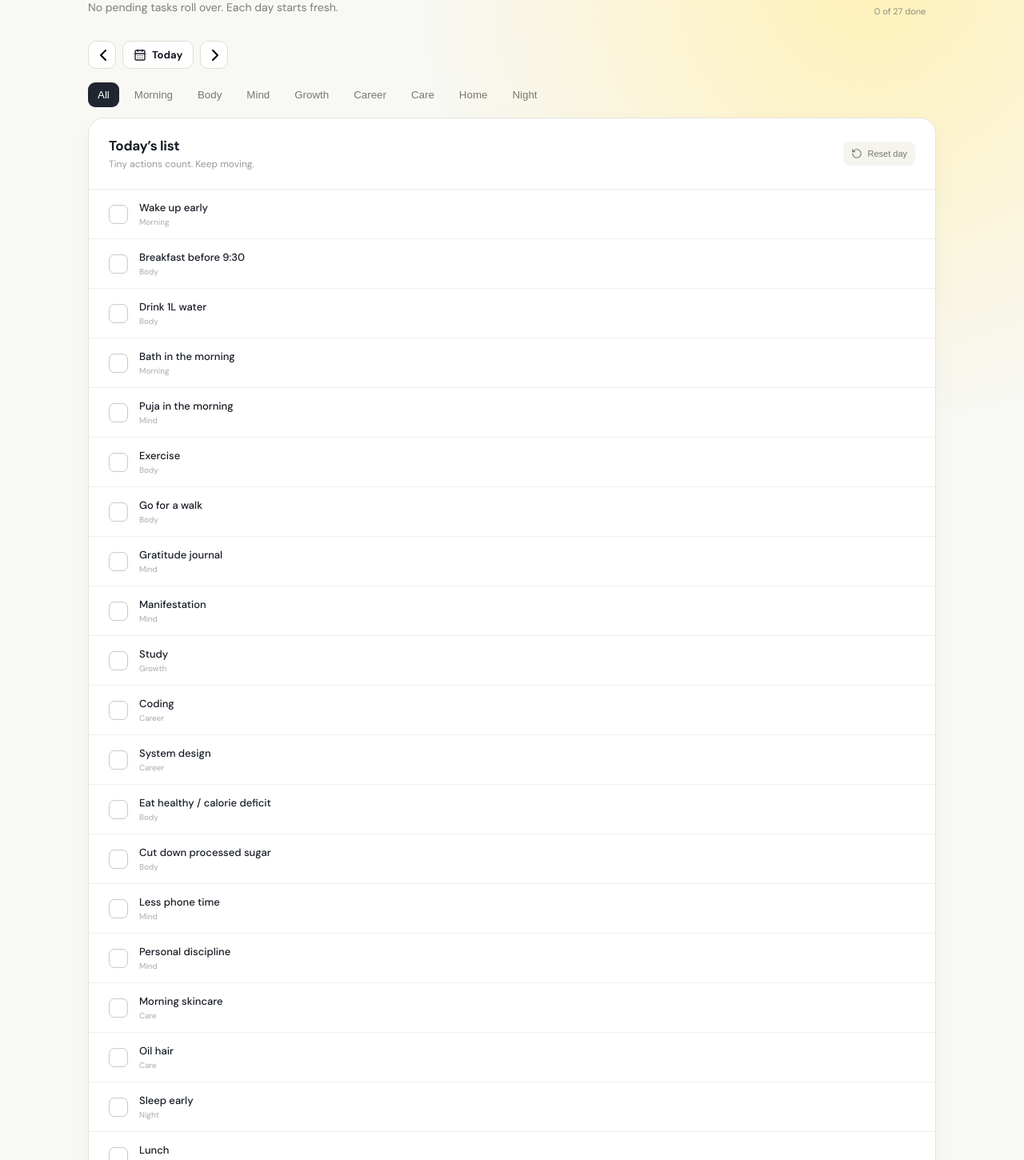
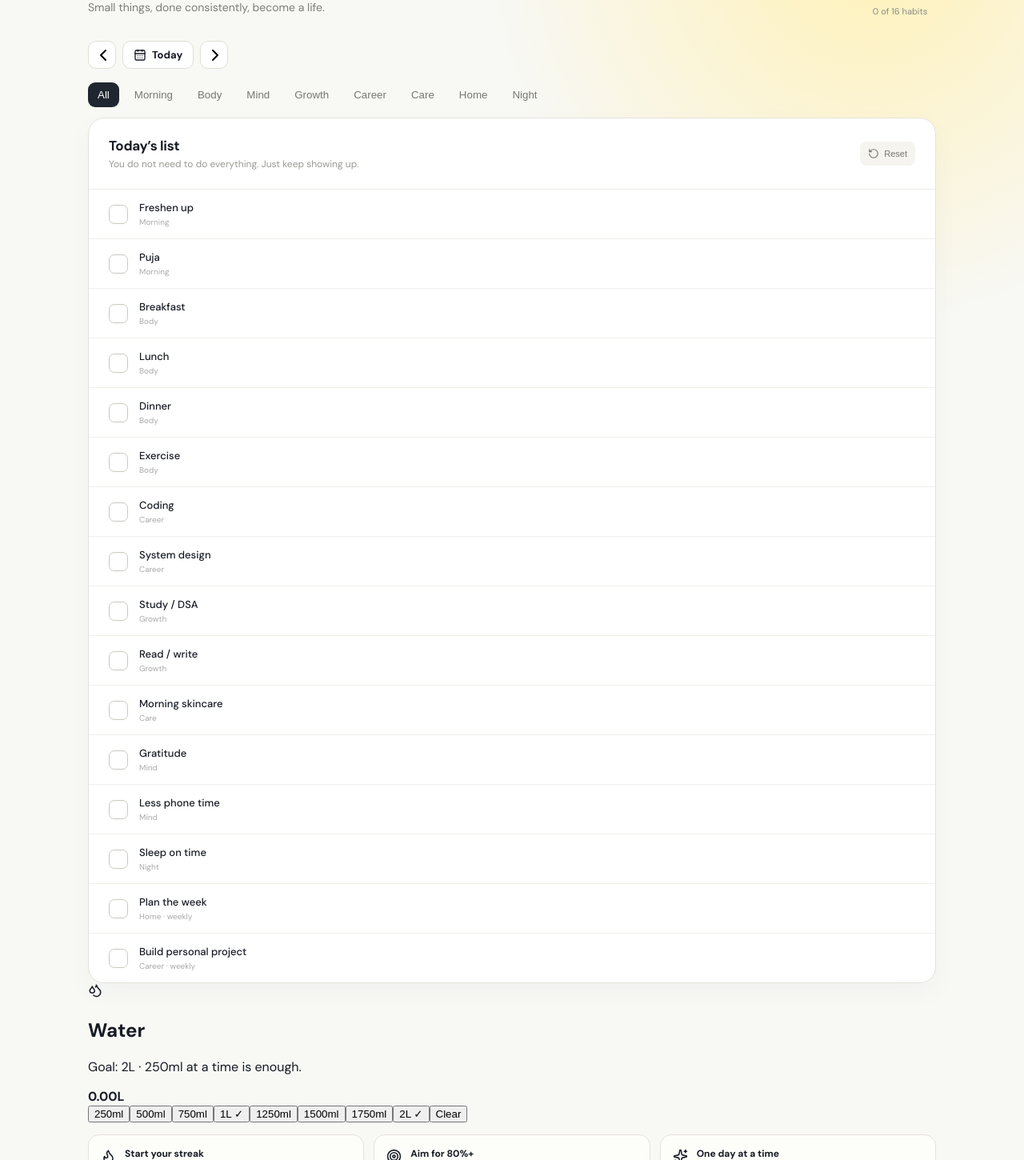
Before and after one commit to saiesha/mine, a React (Vite) app: page / in a window 1280 px wide. Shown: the part 220-1670 px from the top of the page at 80% size. Built offline with nearby package versions, Linux system fonts and the light colour scheme.

Commit message:
Improve habit tracker flow and add hydration + cute buddy

```diff
--- a/src/main.jsx
+++ b/src/main.jsx
@@ -1,61 +1,208 @@
 import React, { useEffect, useMemo, useState } from 'react';
 import { createRoot } from 'react-dom/client';
-import { CalendarDays, Check, ChevronLeft, ChevronRight, CircleHelp, Droplets, Flame, Plus, RotateCcw, Sparkles, Target, Trash2 } from 'lucide-react';
+import { CalendarDays, Check, ChevronLeft, ChevronRight, Droplets, Flame, Plus, RotateCcw, Sparkles, Target, Trash2 } from 'lucide-react';
 import './styles.css';
 
 const DEFAULT_HABITS = [
-  ['Wake up early','Morning','daily'], ['Breakfast before 9:30','Body','daily'], ['Drink 1L water','Body','daily'], ['Bath in the morning','Morning','daily'], ['Puja in the morning','Mind','daily'],
-  ['Exercise','Body','daily'], ['Go for a walk','Body','daily'], ['Gratitude journal','Mind','daily'], ['Manifestation','Mind','daily'], ['Study','Growth','daily'], ['Coding','Career','daily'], ['System design','Career','daily'],
-  ['Eat healthy / calorie deficit','Body','daily'], ['Cut down processed sugar','Body','daily'], ['Less phone time','Mind','daily'], ['Personal discipline','Mind','daily'], ['Morning skincare','Care','daily'], ['Oil hair','Care','daily'], ['Sleep early','Night','daily'],
-  ['Lunch','Body','daily'], ['Dinner','Body','daily'], ['Breakfast','Body','daily'],
-  ['Cook','Home','weekend'], ['Clean','Home','weekend'], ['Clean dishes','Home','weekend'], ['Wash clothes','Home','weekend'], ['Plan food for the week','Home','weekend'], ['Make grocery list','Home','weekend'],
-  ['Build personal project','Career','weekly'], ['Update website','Career','weekly'], ['GitHub update','Career','weekly'], ['LinkedIn update','Career','weekly'], ['Update resume','Career','weekly']
-].map(([name, category, cadence], i) => ({ id: `h${i+1}`, name, category, cadence }));
+  ['Freshen up', 'Morning', 'daily'],
+  ['Puja', 'Morning', 'daily'],
+  ['Breakfast', 'Body', 'daily'],
+  ['Lunch', 'Body', 'daily'],
+  ['Dinner', 'Body', 'daily'],
+  ['Exercise', 'Body', 'daily'],
+  ['Coding', 'Career', 'daily'],
+  ['System design', 'Career', 'daily'],
+  ['Study / DSA', 'Growth', 'daily'],
+  ['Read / write', 'Growth', 'daily'],
+  ['Morning skincare', 'Care', 'daily'],
+  ['Gratitude', 'Mind', 'daily'],
+  ['Less phone time', 'Mind', 'daily'],
+  ['Sleep on time', 'Night', 'daily'],
+  ['Cook', 'Home', 'weekend'],
+  ['Clean', 'Home', 'weekend'],
+  ['Laundry', 'Home', 'weekend'],
+  ['Plan the week', 'Home', 'weekly'],
+  ['Build personal project', 'Career', 'weekly'],
+].map(([name, category, cadence], i) => ({ id: `h${i + 1}`, name, category, cadence }));
 
-const CATEGORIES = ['All','Morning','Body','Mind','Growth','Career','Care','Home','Night'];
-const keyFor = (date) => date.toISOString().slice(0,10);
-const today = new Date(); today.setHours(0,0,0,0);
-const isWeekend = (d) => [0,6].includes(d.getDay());
-const formatDate = (d) => d.toLocaleDateString('en-IN',{weekday:'long',day:'numeric',month:'long'});
+const CATEGORIES = ['All', 'Morning', 'Body', 'Mind', 'Growth', 'Career', 'Care', 'Home', 'Night'];
+const WATER_STEPS = [250, 500, 750, 1000, 1250, 1500, 1750, 2000];
 
-function App(){
-  const [date,setDate] = useState(today);
-  const [habits,setHabits] = useState(()=>JSON.parse(localStorage.getItem('habits')||'null') || DEFAULT_HABITS);
-  const [done,setDone] = useState(()=>JSON.parse(localStorage.getItem('habit-done')||'{}'));
-  const [category,setCategory] = useState('All');
-  const [showAdd,setShowAdd] = useState(false);
-  const [newHabit,setNewHabit] = useState('');
-  const [newCategory,setNewCategory] = useState('Body');
-  const dateKey = keyFor(date);
+const dateKey = (date) => {
+  const y = date.getFullYear();
+  const m = String(date.getMonth() + 1).padStart(2, '0');
+  const d = String(date.getDate()).padStart(2, '0');
+  return `${y}-${m}-${d}`;
+};
+
+const today = new Date();
+today.setHours(0, 0, 0, 0);
+const isWeekend = (date) => [0, 6].includes(date.getDay());
+const formatDate = (date) => date.toLocaleDateString('en-IN', { weekday: 'long', day: 'numeric', month: 'long' });
+
+function readStorage(key, fallback) {
+  try {
+    const value = localStorage.getItem(key);
+    return value ? JSON.parse(value) : fallback;
+  } catch {
+    return fallback;
+  }
+}
+
+function App() {
+  const [date, setDate] = useState(today);
+  const [habits, setHabits] = useState(() => readStorage('habits', DEFAULT_HABITS));
+  const [done, setDone] = useState(() => readStorage('habit-done', {}));
+  const [water, setWater] = useState(() => readStorage('habit-water', {}));
+  const [category, setCategory] = useState('All');
+  const [showAdd, setShowAdd] = useState(false);
+  const [newHabit, setNewHabit] = useState('');
+  const [newCategory, setNewCategory] = useState('Body');
+  const [newCadence, setNewCadence] = useState('daily');
+
+  const currentKey = dateKey(date);
   const weekend = isWeekend(date);
 
-  useEffect(()=>localStorage.setItem('habits',JSON.stringify(habits)),[habits]);
-  useEffect(()=>localStorage.setItem('habit-done',JSON.stringify(done)),[done]);
+  useEffect(() => localStorage.setItem('habits', JSON.stringify(habits)), [habits]);
+  useEffect(() => localStorage.setItem('habit-done', JSON.stringify(done)), [done]);
+  useEffect(() => localStorage.setItem('habit-water', JSON.stringify(water)), [water]);
 
-  const visible = useMemo(()=>habits.filter(h=>category==='All'||h.category===category).filter(h=>h.cadence==='daily'||(h.cadence==='weekend'&&weekend)||h.cadence==='weekly'),[habits,category,weekend]);
-  const completed = visible.filter(h=>done[dateKey]?.includes(h.id)).length;
-  const progress = visible.length ? Math.round(completed/visible.length*100) : 0;
-  const toggle = (id) => setDone(x=>({...x,[dateKey]: x[dateKey]?.includes(id) ? x[dateKey].filter(v=>v!==id) : [...(x[dateKey]||[]),id]}));
-  const resetDay = () => setDone(x=>({...x,[dateKey]:[]}));
-  const addHabit = () => { if(!newHabit.trim()) return; setHabits(x=>[...x,{id:`h${Date.now()}`,name:newHabit.trim(),category:newCategory,cadence:'daily'}]); setNewHabit(''); setShowAdd(false); };
-  const removeHabit = (id) => setHabits(x=>x.filter(h=>h.id!==id));
+  const visible = useMemo(() => habits
+    .filter((habit) => category === 'All' || habit.category === category)
+    .filter((habit) => habit.cadence === 'daily' || (habit.cadence === 'weekend' && weekend) || habit.cadence === 'weekly'), [habits, category, weekend]);
 
-  return <div className="app">
-    <header className="topbar"><div className="brand"><span className="brand-dot">✦</span><div><strong>little by little</strong><small>your daily rhythm</small></div></div><button className="icon-btn" onClick={()=>setShowAdd(true)} aria-label="Add habit"><Plus size={19}/></button></header>
-    <main>
-      <section className="hero"><div><p className="eyebrow">{dateKey===keyFor(today)?'TODAY':'LOOKING BACK'}</p><h1>{formatDate(date)}</h1><p className="sub">No pending tasks roll over. Each day starts fresh.</p></div><div className="score"><div className="score-ring" style={{'--p':`${progress*3.6}deg`}}><span>{progress}<small>%</small></span></div><span>{completed} of {visible.length} done</span></div></section>
-      <div className="date-nav"><button onClick={()=>setDate(d=>new Date(d.getTime()-86400000))}><ChevronLeft/></button><div><CalendarDays size={16}/><b>{dateKey===keyFor(today)?'Today':date.toLocaleDateString('en-IN',{day:'2-digit',month:'short',year:'numeric'})}</b></div><button onClick={()=>setDate(d=>new Date(d.getTime()+86400000))}><ChevronRight/></button>{dateKey!==keyFor(today)&&<button className="today-btn" onClick={()=>setDate(today)}>Back to today</button>}</div>
-      <div className="category-row">{CATEGORIES.map(c=><button key={c} className={category===c?'active':''} onClick={()=>setCategory(c)}>{c}</button>)}</div>
-      <section className="list-card">
-        <div className="list-head"><div><h2>{weekend?'Weekend list':'Today’s list'}</h2><p>{weekend?'A little reset, a little progress.':'Tiny actions count. Keep moving.'}</p></div><button className="reset" onClick={resetDay}><RotateCcw size={14}/> Reset day</button></div>
-        <div className="habits">{visible.map(h=>{const checked=done[dateKey]?.includes(h.id); return <div className={`habit ${checked?'checked':''}`} key={h.id}>
-          <button className="check" onClick={()=>toggle(h.id)}>{checked&&<Check size={17}/>}</button><div className="habit-copy"><span>{h.name}</span><small>{h.category}{h.cadence==='weekly'?' · weekly':''}{h.cadence==='weekend'?' · weekend':''}</small></div><button className="delete" onClick={()=>removeHabit(h.id)} aria-label={`Delete ${h.name}`}><Trash2 size={14}/></button>
-        </div>})}</div>
-      </section>
-      <section className="insights"><div className="insight"><Flame size={19}/><div><b>Build the streak</b><span>Consistency beats a perfect day.</span></div></div><div className="insight"><Target size={19}/><div><b>{progress>=80?'Lovely work.':'Aim for 80%+'}</b><span>Do the important things first.</span></div></div><div className="insight"><Droplets size={19}/><div><b>Water check</b><span>1L → 2L, one glass at a time.</span></div></div></section>
-    </main>
-    <footer><Sparkles size={14}/> Built for your real life · stored privately in this browser <span>•</span> <CircleHelp size={14}/></footer>
-    {showAdd&&<div className="modal-backdrop" onClick={()=>setShowAdd(false)}><div className="modal" onClick={e=>e.stopPropagation()}><div className="modal-title"><h2>Add a habit</h2><button onClick={()=>setShowAdd(false)}>×</button></div><input autoFocus value={newHabit} onChange={e=>setNewHabit(e.target.value)} onKeyDown={e=>e.key==='Enter'&&addHabit()} placeholder="e.g. Read 10 pages"/><select value={newCategory} onChange={e=>setNewCategory(e.target.value)}>{CATEGORIES.filter(c=>c!=='All').map(c=><option key={c}>{c}</option>)}</select><button className="add-btn" onClick={addHabit}>Add habit</button></div></div>}
-  </div>
+  const completed = visible.filter((habit) => done[currentKey]?.includes(habit.id)).length;
+  const progress = visible.length ? Math.round((completed / visible.length) * 100) : 0;
+  const waterAmount = water[currentKey] || 0;
+  const waterProgress = Math.min(100, Math.round((waterAmount / 2000) * 100));
+
+  const toggleHabit = (id) => setDone((current) => ({
+    ...current,
+    [currentKey]: current[currentKey]?.includes(id)
+      ? current[currentKey].filter((value) => value !== id)
+      : [...(current[currentKey] || []), id],
+  }));
+
+  const changeWater = (amount) => setWater((current) => ({ ...current, [currentKey]: Math.max(0, Math.min(3000, amount)) }));
+  const resetDay = () => {
+    setDone((current) => ({ ...current, [currentKey]: [] }));
+    setWater((current) => ({ ...current, [currentKey]: 0 }));
+  };
+
+  const addHabit = () => {
+    if (!newHabit.trim()) return;
+    setHabits((current) => [...current, {
+      id: `h${Date.now()}`,
+      name: newHabit.trim(),
+      category: newCategory,
+      cadence: newCadence,
+    }]);
+    setNewHabit('');
+    setShowAdd(false);
+  };
+
+  const removeHabit = (id) => setHabits((current) => current.filter((habit) => habit.id !== id));
+
+  const streak = useMemo(() => {
+    let count = 0;
+    const cursor = new Date(today);
+    while (count < 365) {
+      const key = dateKey(cursor);
+      const dayDone = done[key] || [];
+      const dayHabits = habits.filter((habit) => habit.cadence === 'daily' || (habit.cadence === 'weekend' && isWeekend(cursor)) || habit.cadence === 'weekly');
+      const dayProgress = dayHabits.length ? dayDone.filter((id) => dayHabits.some((habit) => habit.id === id)).length / dayHabits.length : 0;
+      if (dayProgress < 0.8) break;
+      count += 1;
+      cursor.setDate(cursor.getDate() - 1);
+    }
+    return count;
+  }, [done, habits]);
+
+  const buddy = progress >= 80 ? '🐶' : progress >= 40 ? '🐕' : '🐾';
+
+  return (
+    <div className="app">
+      <header className="topbar">
+        <div className="brand">
+          <span className="brand-dot">✦</span>
+          <div><strong>little by little</strong><small>your daily rhythm</small></div>
+        </div>
+        <button className="icon-btn" onClick={() => setShowAdd(true)} aria-label="Add habit"><Plus size={19} /></button>
+      </header>
+
+      <main>
+        <section className="hero">
+          <div>
+            <p className="eyebrow">{currentKey === dateKey(today) ? 'TODAY' : 'LOOKING BACK'}</p>
+            <h1>{formatDate(date)}</h1>
+            <p className="sub">Small things, done consistently, become a life.</p>
+          </div>
+          <div className="score">
+            <div className="score-ring" style={{ '--p': `${progress * 3.6}deg` }}><span>{progress}<small>%</small></span></div>
+            <span>{completed} of {visible.length} habits</span>
+          </div>
+        </section>
+
+        <div className="date-nav">
+          <button onClick={() => setDate((d) => new Date(d.getTime() - 86400000))} aria-label="Previous day"><ChevronLeft /></button>
+          <div><CalendarDays size={16} /><b>{currentKey === dateKey(today) ? 'Today' : date.toLocaleDateString('en-IN', { day: '2-digit', month: 'short', year: 'numeric' })}</b></div>
+          <button onClick={() => setDate((d) => new Date(d.getTime() + 86400000))} aria-label="Next day"><ChevronRight /></button>
+          {currentKey !== dateKey(today) && <button className="today-btn" onClick={() => setDate(today)}>Back to today</button>}
+        </div>
+
+        <div className="category-row">
+          {CATEGORIES.map((item) => <button key={item} className={category === item ? 'active' : ''} onClick={() => setCategory(item)}>{item}</button>)}
+        </div>
+
+        <section className="list-card">
+          <div className="list-head">
+            <div><h2>{weekend ? 'Weekend list' : 'Today’s list'}</h2><p>{weekend ? 'Reset a little. Prepare a little. Rest too.' : 'You do not need to do everything. Just keep showing up.'}</p></div>
+            <button className="reset" onClick={resetDay}><RotateCcw size={14} /> Reset</button>
+          </div>
+          <div className="habits">
+            {visible.map((habit) => {
+              const checked = done[currentKey]?.includes(habit.id);
+              return <div className={`habit ${checked ? 'checked' : ''}`} key={habit.id}>
+                <button className="check" onClick={() => toggleHabit(habit.id)} aria-label={`Mark ${habit.name} complete`}>{checked && <Check size={17} />}</button>
+                <div className="habit-copy"><span>{habit.name}</span><small>{habit.category}{habit.cadence !== 'daily' ? ` · ${habit.cadence}` : ''}</small></div>
+                <button className="delete" onClick={() => removeHabit(habit.id)} aria-label={`Delete ${habit.name}`}><Trash2 size={14} /></button>
+              </div>;
+            })}
+            {!visible.length && <div className="empty">Nothing here yet. Add a habit with <b>+</b>.</div>}
+          </div>
+        </section>
+
+        <section className="water-card">
+          <div className="water-top"><div><div className="water-title"><Droplets size={18} /><h2>Water</h2></div><p>Goal: 2L · 250ml at a time is enough.</p></div><strong>{(waterAmount / 1000).toFixed(2)}L</strong></div>
+          <div className="water-track"><span style={{ width: `${waterProgress}%` }} /></div>
+          <div className="water-actions">
+            {WATER_STEPS.map((step) => <button key={step} className={waterAmount >= step ? 'filled' : ''} onClick={() => changeWater(step)}>{step === 1000 ? '1L ✓' : step === 2000 ? '2L ✓' : `${step}ml`}</button>)}
+            <button className="water-reset" onClick={() => changeWater(0)}>Clear</button>
+          </div>
+        </section>
+
+        <section className="insights">
+          <div className="insight"><Flame size={19} /><div><b>{streak ? `${streak} day streak` : 'Start your streak'}</b><span>80%+ counts as a good day.</span></div></div>
+          <div className="insight"><Target size={19} /><div><b>{progress >= 80 ? 'Lovely work.' : 'Aim for 80%+'}</b><span>Important beats perfect.</span></div></div>
+          <div className="insight"><Sparkles size={19} /><div><b>One day at a time</b><span>Tomorrow gets its own fresh start.</span></div></div>
+        </section>
+      </main>
+
+      <div className="buddy" title="Your little buddy is cheering for you"><span>{buddy}</span><small>{progress >= 80 ? 'good job!' : 'you got this'}</small></div>
+
+      <footer>✦ Built for real life · your check-ins stay in this browser</footer>
+
+      {showAdd && <div className="modal-backdrop" onClick={() => setShowAdd(false)}>
+        <div className="modal" onClick={(event) => event.stopPropagation()}>
+          <div className="modal-title"><h2>Add a habit</h2><button onClick={() => setShowAdd(false)}>×</button></div>
+          <input autoFocus value={newHabit} onChange={(event) => setNewHabit(event.target.value)} onKeyDown={(event) => event.key === 'Enter' && addHabit()} placeholder="e.g. Read 10 pages" />
+          <select value={newCategory} onChange={(event) => setNewCategory(event.target.value)}>{CATEGORIES.filter((item) => item !== 'All').map((item) => <option key={item}>{item}</option>)}</select>
+          <div className="cadence-row">{[['daily', 'Every day'], ['weekend', 'Weekends'], ['weekly', 'Weekly']].map(([value, label]) => <button key={value} className={newCadence === value ? 'selected' : ''} onClick={() => setNewCadence(value)}>{label}</button>)}</div>
+          <button className="add-btn" onClick={addHabit}>Add habit</button>
+        </div>
+      </div>}
+    </div>
+  );
 }
-createRoot(document.getElementById('root')).render(<App/>);
+
+createRoot(document.getElementById('root')).render(<App />);
```
